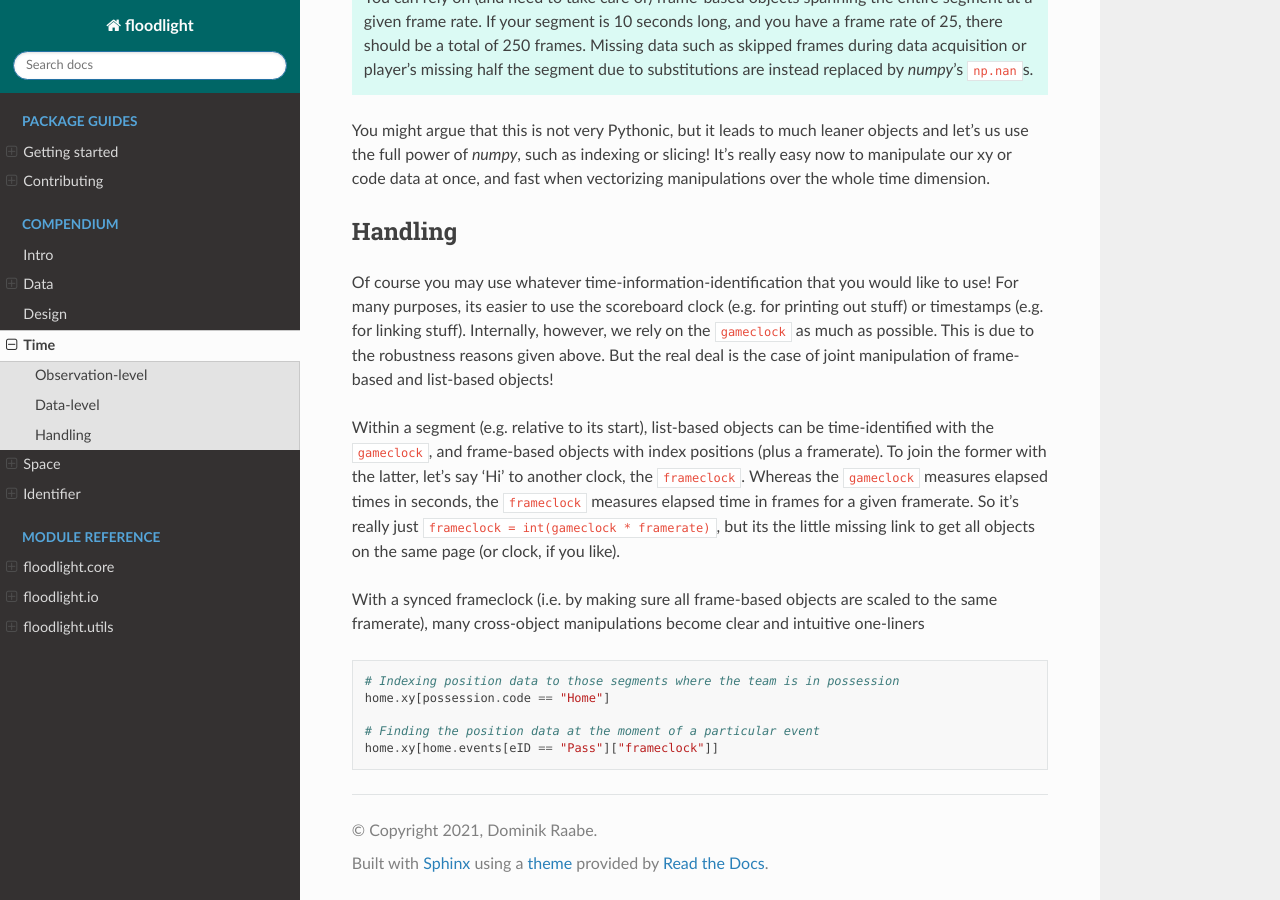
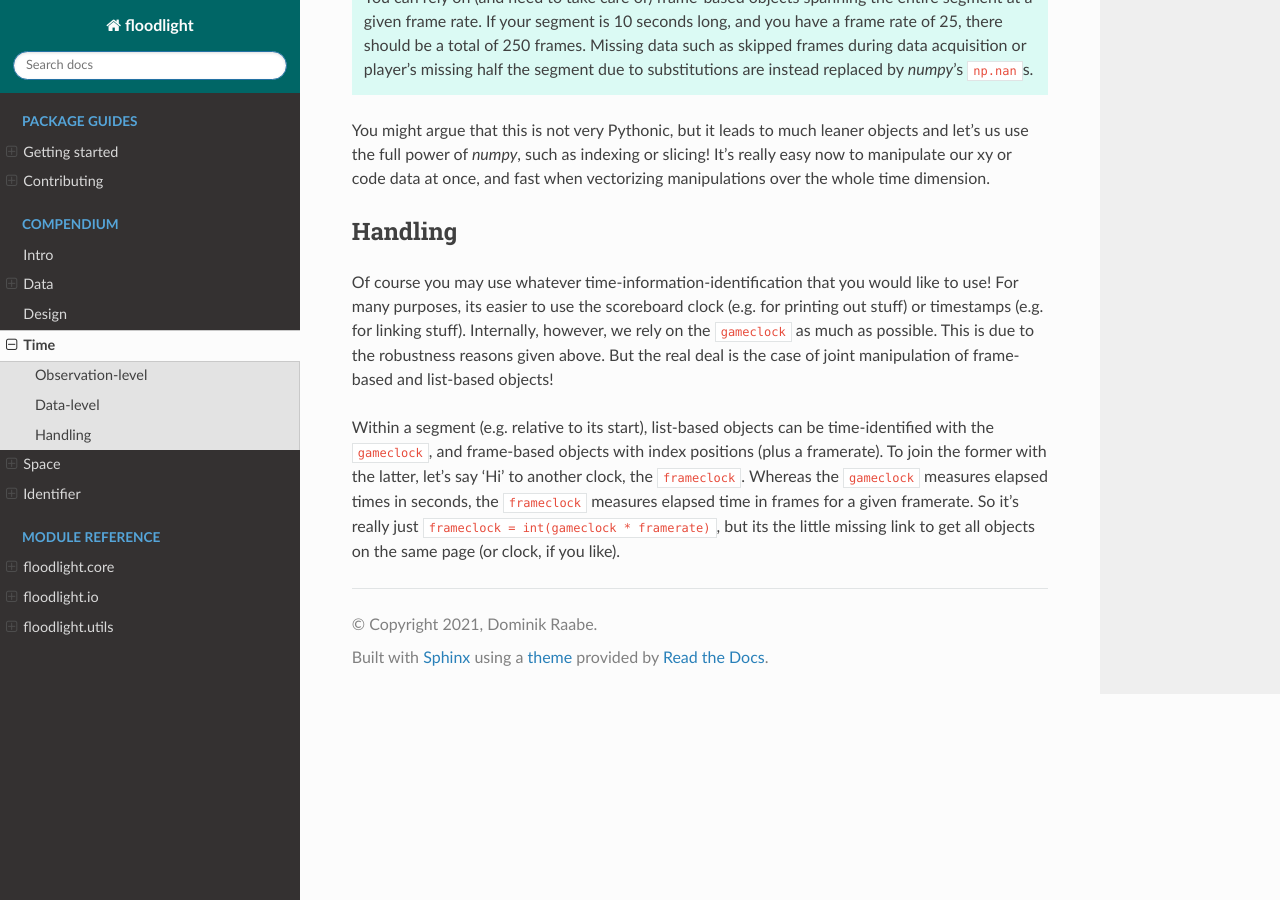
Before and after one commit to floodlight-sports/floodlight, a Sphinx documentation site: the page built from docs/source/compendium/3_time.rst, in a window 1280 px wide and 900 px high, scrolled down 2265 px. Built offline with Sphinx 7.4.7 and the Read the Docs theme 2.0.0, drawn with Linux system fonts in a browser that asks for light colours.

Commit message:
docs: remove misleading example

```diff
--- a/docs/source/compendium/3_time.rst
+++ b/docs/source/compendium/3_time.rst
@@ -60,13 +60,3 @@ Handling
 Of course you may use whatever time-information-identification that you would like to use! For many purposes, its easier to use the scoreboard clock (e.g. for printing out stuff) or timestamps (e.g. for linking stuff). Internally, however, we rely on the ``gameclock`` as much as possible. This is due to the robustness reasons given above. But the real deal is the case of joint manipulation of frame-based and list-based objects!
 
 Within a segment (e.g. relative to its start), list-based objects can be time-identified with the ``gameclock``, and frame-based objects with index positions (plus a framerate). To join the former with the latter, let's say 'Hi' to another clock, the ``frameclock``\. Whereas the ``gameclock`` measures elapsed times in seconds, the ``frameclock`` measures elapsed time in frames for a given framerate. So it's really just ``frameclock = int(gameclock * framerate)``\, but its the little missing link to get all objects on the same page (or clock, if you like).
-
-With a synced frameclock (i.e. by making sure all frame-based objects are scaled to the same framerate), many cross-object manipulations become clear and intuitive one-liners
-
-.. code-block:: python
-
-    # Indexing position data to those segments where the team is in possession
-    home.xy[possession.code == "Home"]
-
-    # Finding the position data at the moment of a particular event
-    home.xy[home.events[eID == "Pass"]["frameclock"]]
```
